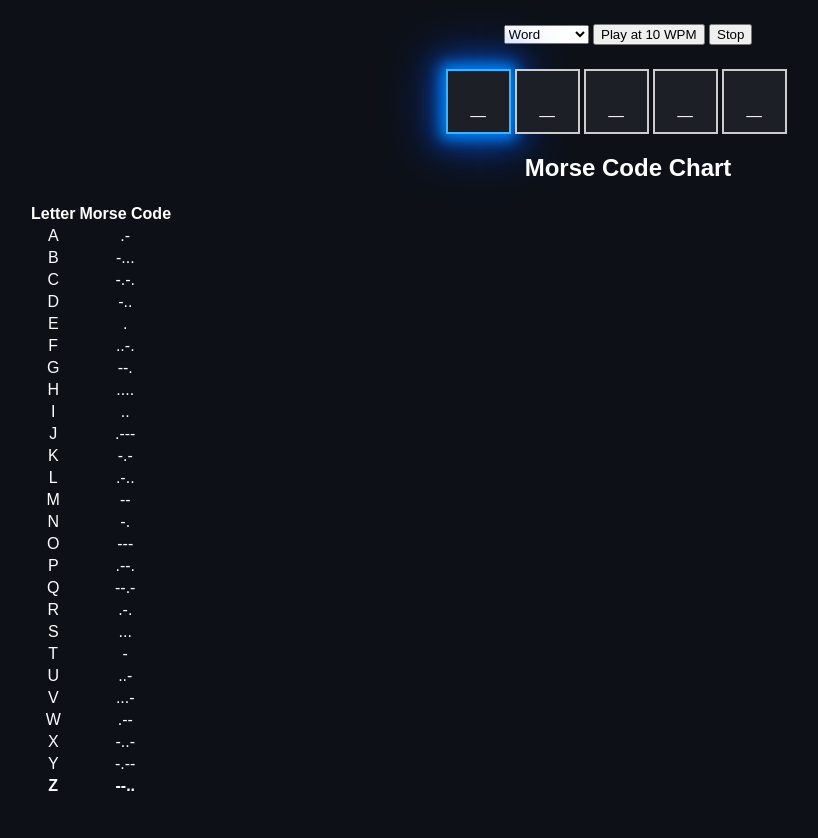
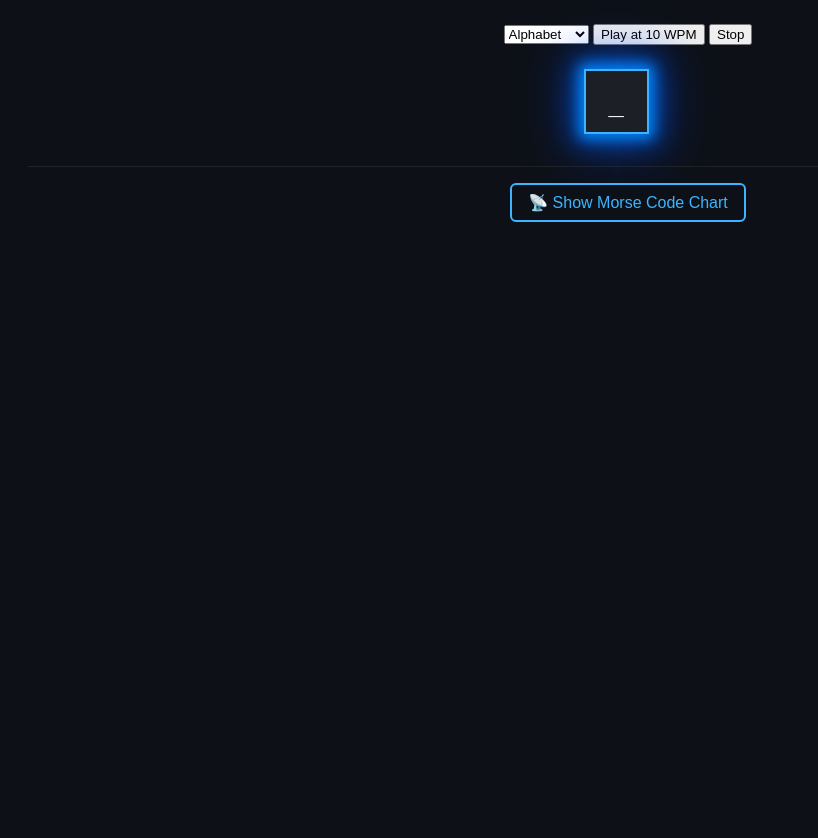
Before and after one commit to IraLeeBell/key-vector, a Flask app: page / in a window 1280 px wide. Shown: the part 91-929 px from the top of the page, without its empty margins (12-830 px from the left). After the commit the page ends 313 px from the top, so only its background shows below. Run offline with Flask 3, Linux system fonts and the light colour scheme.

Commit message:
Implementing the morse code chart, auto collapsed, buttons beep when pressed, qwerty layout option

```diff
--- a/key-vector/app.py
+++ b/key-vector/app.py
@@ -17,9 +17,12 @@ def get_word(mode):
         word = "HELLO WORLD"
     elif mode == "paragraph":
         word = "HELLO WORLD. MORSE CODE IS FUN TO LEARN."
+    elif mode == "character":
+        word = random.choice("ABCDEFGHIJKLMNOPQRSTUVWXYZ")
     else:
         word = "ERROR"
     return jsonify({"word": word.upper()})
 
+
 if __name__ == "__main__":
     app.run(debug=True)
--- a/key-vector/static/script.js
+++ b/key-vector/static/script.js
@@ -3,6 +3,81 @@ let oscillators = [];
 let audioCtx = null;
 let currentInputIndex = 0;
 let hasCompleted = false;
+
+const morseLetters = {
+  A: ".-", B: "-...", C: "-.-.", D: "-..", E: ".",
+  F: "..-.", G: "--.", H: "....", I: "..", J: ".---",
+  K: "-.-", L: ".-..", M: "--", N: "-.", O: "---",
+  P: ".--.", Q: "--.-", R: ".-.", S: "...", T: "-",
+  U: "..-", V: "...-", W: ".--", X: "-..-", Y: "-.--",
+  Z: "--.."
+};
+
+const alphabetOrder = Object.keys(morseLetters);  // A-Z
+const qwertyOrder = [
+  "Q","W","E","R","T","Y","U","I","O","P",
+  "A","S","D","F","G","H","J","K","L",
+  "Z","X","C","V","B","N","M"
+];
+
+const qwertyRows = [
+  ["Q", "W", "E", "R", "T", "Y", "U", "I", "O", "P"],
+  ["A", "S", "D", "F", "G", "H", "J", "K", "L"],
+  ["Z", "X", "C", "V", "B", "N", "M"]
+];
+
+function renderMorseGrid(order = alphabetOrder) {
+  const grid = document.getElementById("morse-grid");
+  grid.innerHTML = "";
+
+  // Remove layout class from previous mode
+  grid.classList.remove("morse-grid");
+  grid.classList.remove("morse-rows");
+
+  if (Array.isArray(order[0])) {
+    // QWERTY layout (array of rows)
+    grid.classList.add("morse-rows");
+
+    order.forEach((row, rowIndex) => {
+      const rowDiv = document.createElement("div");
+      rowDiv.className = "morse-row";
+
+      // Responsive indent
+      if (rowIndex === 1) rowDiv.style.paddingLeft = "3em"; // ASDF row
+      if (rowIndex === 2) rowDiv.style.paddingLeft = "5em"; // ZXCV row
+
+      row.forEach(char => {
+        const div = document.createElement("div");
+        div.className = "morse-play";
+        div.setAttribute("data-char", char);
+        div.innerHTML = `
+          <span class="char">${char}</span>
+          <span class="code">${morseLetters[char]}</span>
+        `;
+        div.addEventListener("click", () => playMorse(char));
+        rowDiv.appendChild(div);
+      });
+
+      grid.appendChild(rowDiv);
+    });
+
+  } else {
+    // A–Z grid layout
+    grid.classList.add("morse-grid");
+
+    order.forEach(char => {
+      const div = document.createElement("div");
+      div.className = "morse-play";
+      div.setAttribute("data-char", char);
+      div.innerHTML = `
+        <span class="char">${char}</span>
+        <span class="code">${morseLetters[char]}</span>
+      `;
+      div.addEventListener("click", () => playMorse(char));
+      grid.appendChild(div);
+    });
+  }
+}
 
 
 // ----------------------------
@@ -309,3 +384,54 @@ function updateActiveBoxHighlight() {
     boxes[letterBoxIndex].classList.add("active-box");
   }
 }
+
+
+document.addEventListener("DOMContentLoaded", () => {
+  // 1. Start first challenge
+  fetchAndDisplayWord();
+
+  // 2. Mode change triggers new word
+  document.getElementById("mode").addEventListener("change", fetchAndDisplayWord);
+
+  // 3. Toggle Morse chart visibility
+  const toggleChart = document.getElementById("toggle-chart");
+  const chart = document.getElementById("morse-chart");
+
+  if (chart && toggleChart) {
+    chart.classList.add("collapsed");
+    toggleChart.innerText = "📡 Show Morse Code Chart";
+  }
+
+  if (toggleChart && chart) {
+    toggleChart.addEventListener("click", () => {
+      chart.classList.toggle("collapsed");
+      toggleChart.innerText = chart.classList.contains("collapsed")
+        ? "📡 Show Morse Code Chart"
+        : "📡 Hide Morse Code Chart";
+    });
+  }
+
+  // 4. Morse chart: click-to-play for each letter
+  document.querySelectorAll(".morse-play").forEach(el => {
+    el.addEventListener("click", () => {
+      const char = el.getAttribute("data-char");
+      if (char && morseMap[char]) {
+        playMorse(char);
+      }
+    });
+  });
+
+let usingQwerty = false;
+
+document.getElementById("layout-toggle").addEventListener("click", () => {
+  usingQwerty = !usingQwerty;
+  renderMorseGrid(usingQwerty ? qwertyRows : alphabetOrder);
+
+  const layoutBtn = document.getElementById("layout-toggle");
+  layoutBtn.innerText = usingQwerty ? "QWERTY" : "A–Z";
+});
+
+renderMorseGrid();
+
+
+});
--- a/key-vector/static/style.css
+++ b/key-vector/static/style.css
@@ -109,3 +109,178 @@ body {
   letter-spacing: 1px;
   font-family: 'Courier New', monospace;
 }
+
+/* Morse chart container */
+.morse-chart-container {
+  margin-top: 2em;
+  padding: 1em;
+  border-top: 1px solid #222;
+}
+
+/* Toggle button */
+#toggle-chart {
+  background: transparent;
+  border: 2px solid #3db4ff;
+  color: #3db4ff;
+  padding: 0.5em 1em;
+  font-size: 1em;
+  border-radius: 6px;
+  cursor: pointer;
+  transition: all 0.3s ease;
+}
+
+#toggle-chart:hover {
+  background-color: rgba(0, 110, 255, 0.1);
+  box-shadow: 0 0 12px rgba(0, 140, 255, 0.9),
+              0 0 24px rgba(0, 110, 255, 0.6),
+              0 0 48px rgba(0, 70, 255, 0.4);
+}
+
+#toggle-chart:focus {
+  outline: none;
+  box-shadow: 0 0 12px rgba(0, 140, 255, 1);
+}
+
+/* Collapsible chart */
+#morse-chart {
+  margin-top: 1.5em;
+  max-height: 800px;
+  overflow: hidden;
+  transition: max-height 0.5s ease-out, opacity 0.5s ease-out;
+  opacity: 1;
+}
+
+#morse-chart.collapsed {
+  max-height: 0;
+  opacity: 0;
+  pointer-events: none;
+}
+
+/* Grid layout */
+
+.morse-play {
+  background-color: #1c1f26;
+  padding: 0.75em 1em;
+  border: 1px solid #333;
+  border-radius: 6px;
+  text-align: center;
+  box-shadow:
+    0 0 6px rgba(0, 140, 255, 0.2),
+    0 0 12px rgba(0, 110, 255, 0.15);
+  transition: transform 0.2s ease;
+  cursor: pointer;
+}
+
+.morse-play:hover {
+  box-shadow:
+    0 0 12px rgba(0, 140, 255, 0.7),
+    0 0 24px rgba(0, 110, 255, 0.5),
+    0 0 48px rgba(0, 70, 255, 0.3);
+  transform: scale(1.05);
+}
+
+.morse-grid div:hover {
+  transform: scale(1.05);
+  box-shadow:
+    0 0 8px rgba(0, 140, 255, 0.4),
+    0 0 16px rgba(0, 110, 255, 0.3),
+    0 0 24px rgba(0, 70, 255, 0.2);
+}
+
+.char {
+  font-size: 1.25em;
+  color: #3db4ff;
+  font-family: 'Courier New', monospace;
+}
+
+.code {
+  display: block;
+  margin-top: 0.25em;
+  font-family: monospace;
+  color: #ccc;
+  font-size: 1em;
+}
+
+
+.morse-chart-header {
+  display: flex;
+  justify-content: space-between;
+  align-items: center;
+  padding: 0.25em 0.5em;
+  border-bottom: 1px solid #222;
+}
+
+.toggle-pill {
+  font-size: 0.9em;
+  font-family: 'Courier New', monospace;
+  background: transparent;
+  border: 2px solid #3db4ff;
+  border-radius: 999px;
+  color: #3db4ff;
+  padding: 0.4em 1em;
+  cursor: pointer;
+  transition: all 0.25s ease;
+  box-shadow:
+    0 0 6px rgba(0, 140, 255, 0.5),
+    0 0 12px rgba(0, 110, 255, 0.3);
+}
+
+.toggle-pill:hover {
+  background-color: rgba(0, 110, 255, 0.1);
+  box-shadow:
+    0 0 12px rgba(0, 140, 255, 0.9),
+    0 0 24px rgba(0, 110, 255, 0.6),
+    0 0 48px rgba(0, 70, 255, 0.4);
+}
+
+.toggle-pill:focus {
+  outline: none;
+  border-color: #00bfff;
+}
+
+
+.morse-row .morse-play {
+  flex: 0 0 auto;
+  min-width: 60px;
+  max-width: 70px;
+}
+
+/* Grid layout for A–Z */
+.morse-grid {
+  display: grid;
+  grid-template-columns: repeat(auto-fit, minmax(80px, 1fr));
+  gap: 1em;
+  margin: 1em auto 0 auto;
+  justify-items: center;
+  text-align: left;
+  max-width: 800px;
+  width: 100%;
+  box-sizing: border-box;
+}
+
+
+/* Row layout for QWERTY */
+.morse-rows {
+  display: flex;
+  flex-direction: column;
+  align-items: center;
+  margin-top: 1em;
+  gap: 0.5em;
+}
+
+/* Each QWERTY row */
+.morse-row {
+  display: flex;
+  gap: 0.5em;
+  flex-wrap: wrap;
+  justify-content: center;
+  width: 100%;
+  max-width: 800px;
+  box-sizing: border-box;
+}
+
+.morse-row .morse-play {
+  flex: 0 0 auto;
+  min-width: 60px;
+  box-sizing: border-box;
+}
--- a/key-vector/templates/index.html
+++ b/key-vector/templates/index.html
@@ -16,49 +16,26 @@
 
 
     <select id="mode">
+      <option value="character">Alphabet</option>
       <option value="word">Word</option>
       <option value="sentence">Sentence</option>
       <option value="paragraph">Paragraph</option>
     </select>
+
     <button onclick="startPractice()">Play at 10 WPM</button>
     <button onclick="stopPractice()">Stop</button>
 
     <div id="boxes"></div>
     <!-- <input type="text" id="userInput" oninput="checkInput()" placeholder="Type your answer here"/> -->
 
-    <div class="morse-chart">
-      <h2>Morse Code Chart</h2>
-      <table>
-        <tr><th>Letter</th><th>Morse Code</th></tr>
-        <tr><td>A</td><td>.-</td></tr>
-        <tr><td>B</td><td>-...</td></tr>
-        <tr><td>C</td><td>-.-.</td></tr>
-        <tr><td>D</td><td>-..</td></tr>
-        <tr><td>E</td><td>.</td></tr>
-        <tr><td>F</td><td>..-.</td></tr>
-        <tr><td>G</td><td>--.</td></tr>
-        <tr><td>H</td><td>....</td></tr>
-        <tr><td>I</td><td>..</td></tr>
-        <tr><td>J</td><td>.---</td></tr>
-        <tr><td>K</td><td>-.-</td></tr>
-        <tr><td>L</td><td>.-..</td></tr>
-        <tr><td>M</td><td>--</td></tr>
-        <tr><td>N</td><td>-.</td></tr>
-        <tr><td>O</td><td>---</td></tr>
-        <tr><td>P</td><td>.--.</td></tr>
-        <tr><td>Q</td><td>--.-</td></tr>
-        <tr><td>R</td><td>.-.</td></tr>
-        <tr><td>S</td><td>...</td></tr>
-        <tr><td>T</td><td>-</td></tr>
-        <tr><td>U</td><td>..-</td></tr>
-        <tr><td>V</td><td>...-</td></tr>
-        <tr><td>W</td><td>.--</td></tr>
-        <tr><td>X</td><td>-..-</td></tr>
-        <tr><td>Y</td><td>-.--</td></tr>
-        <tr><th>Z</th><th>--..</th></tr>
-      </table>
+    <div class="morse-chart-container">
+    <button id="toggle-chart">📡 Show Morse Code Chart</button>
+    <div id="morse-chart" class="collapsed">
+      <button id="layout-toggle" class="toggle-pill">A–Z</button>
+      <div class="morse-grid" id="morse-grid"></div>
     </div>
-  </div>
+</div>
+</div>
 
   <script src="/static/script.js"></script>
 </body>
```
